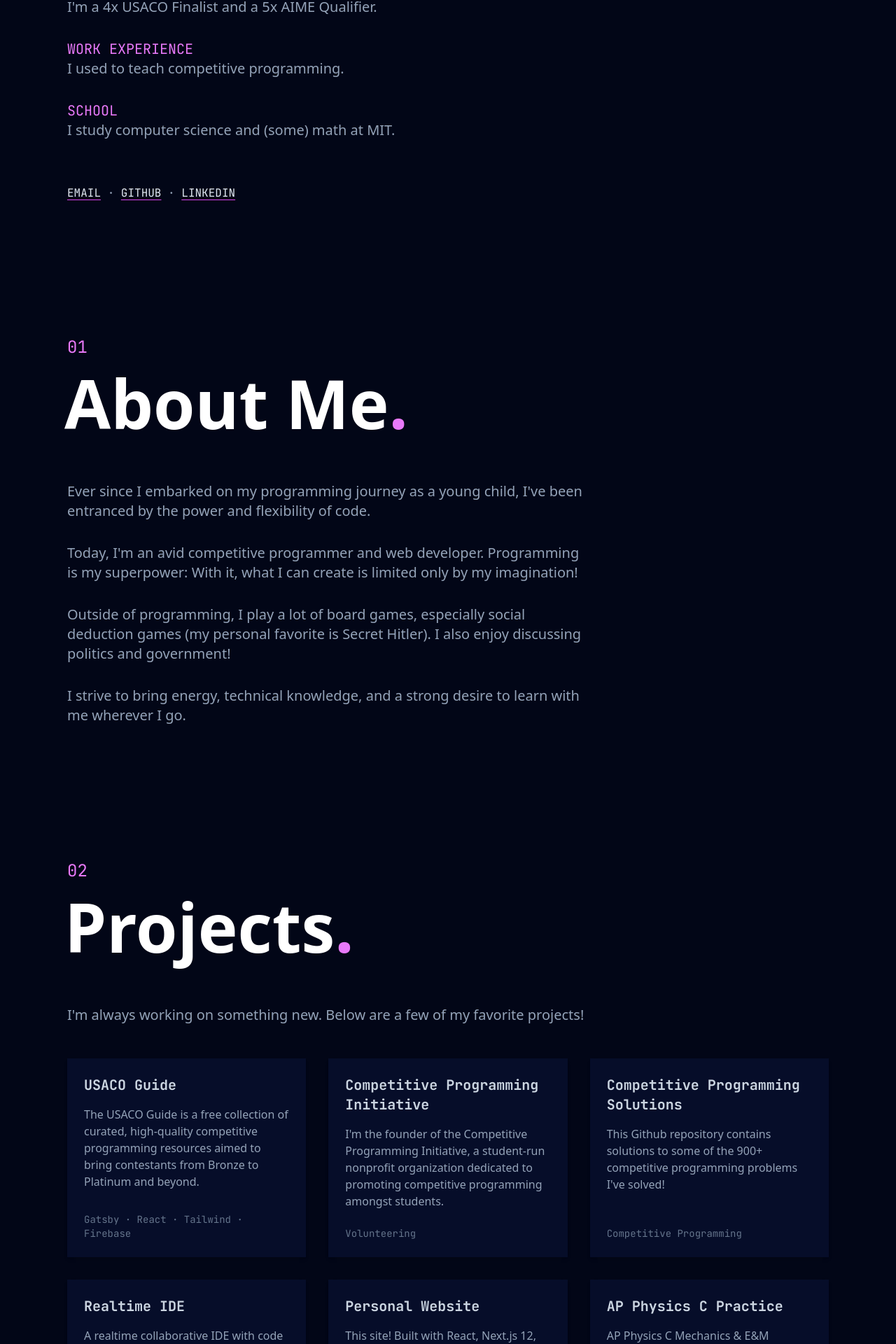
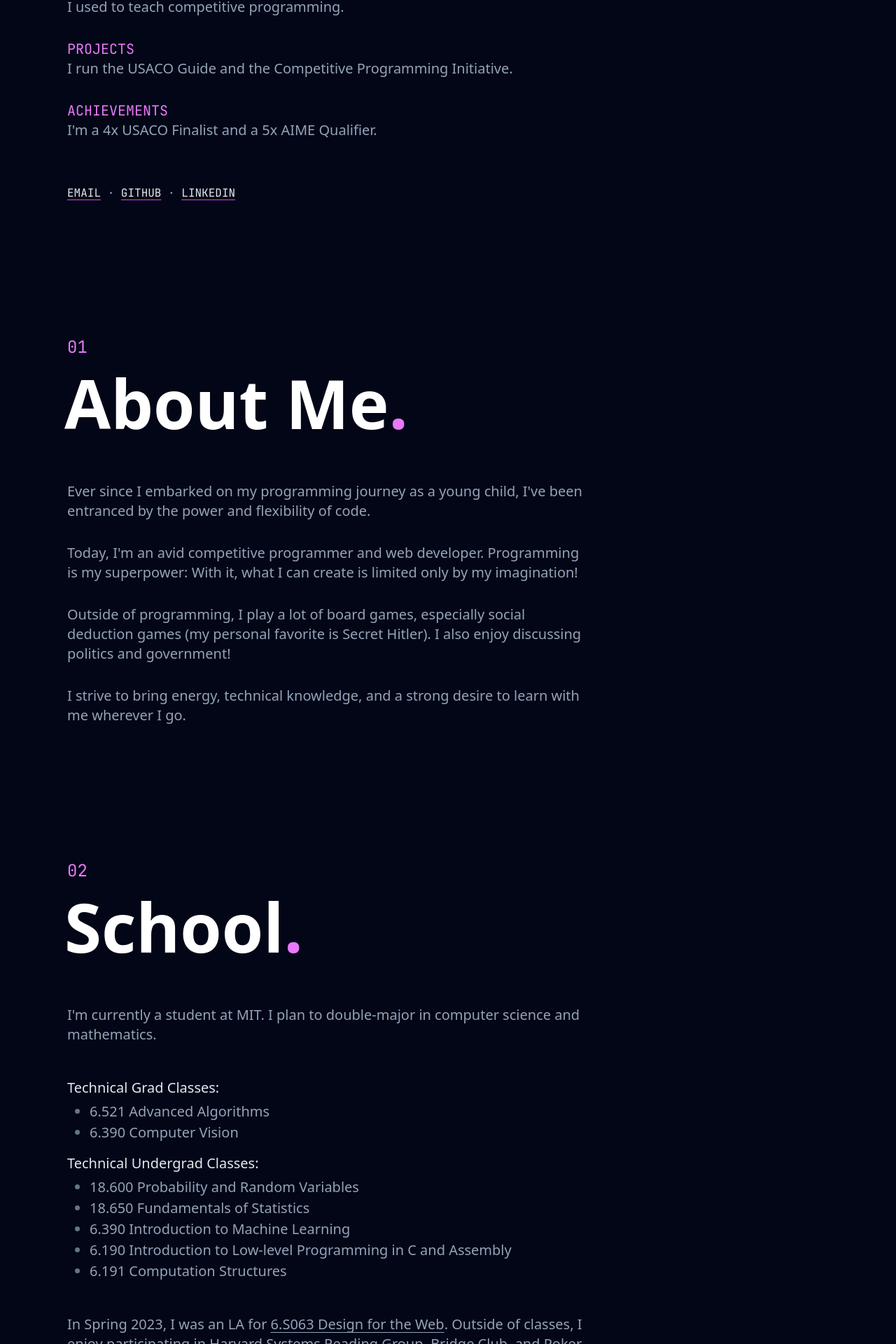
Before and after one commit to thecodingwizard/personal-website, a Next.js app: page / in a window 1280 px wide. Shown: the part 568-2488 px from the top of the page at 70% size. Built offline with nearby package versions, Linux system fonts and the light colour scheme; a web font is replaced by a local one.

Commit message:
update content

```diff
--- a/app/page.tsx
+++ b/app/page.tsx
@@ -29,17 +29,17 @@ export default function Home() {
 								I love programming, especially competitive programming and web development. I also
 								play a lot of board games and social deduction games like Secret Hitler!
 							</LinkToSection>
+							<LinkToSection title="School" href="school">
+								I study computer science and (some) math at MIT.
+							</LinkToSection>
+							<LinkToSection title="Work Experience" href="experience">
+								I used to teach competitive programming.
+							</LinkToSection>
 							<LinkToSection title="Projects" href="projects">
 								I run the USACO Guide and the Competitive Programming Initiative.
 							</LinkToSection>
 							<LinkToSection title="Achievements" href="achievements">
 								I'm a 4x USACO Finalist and a 5x AIME Qualifier.
-							</LinkToSection>
-							<LinkToSection title="Work Experience" href="experience">
-								I used to teach competitive programming.
-							</LinkToSection>
-							<LinkToSection title="School" href="school">
-								I study computer science and (some) math at MIT.
 							</LinkToSection>
 						</div>
 						<div className="h-6 md:h-8 xl:h-16"></div>
@@ -92,57 +92,8 @@ export default function Home() {
 					</div>
 				</div>
 
-				<div className={containerClasses} id="projects">
+				<div className={containerClasses} id="school">
 					<SectionTitle big accentText="02">
-						Projects
-					</SectionTitle>
-					<div className={sectionBodyClasses}>
-						<p>I'm always working on something new. Below are a few of my favorite projects!</p>
-					</div>
-					<div className="h-8 lg:h-12"></div>
-					<ProjectsList />
-				</div>
-
-				<div className={containerClasses} id="achievements">
-					<SectionTitle big accentText="03">
-						Achievements
-					</SectionTitle>
-					<Achievements />
-				</div>
-
-				<div className={containerClasses} id="experience">
-					<SectionTitle big accentText="04">
-						Work Experience
-					</SectionTitle>
-					<div className={sectionBodyClasses}>
-						<p>
-							I've taught USACO Gold Advanced at Alphastar Academy in summer 2020 and 2021, and
-							offered private USACO tutoring lessons for ~2 years. Though I am not currently taking
-							new students, please feel free to{' '}
-							<a href="https://classes.thecodingwizard.me/" className={fancyLinkClasses}>
-								sign up for my classes newsletter
-							</a>{' '}
-							for future class openings.
-						</p>
-						<p>
-							To view my software engineering work experience, please visit{' '}
-							<a href="https://www.linkedin.com/in/nathan-r-wang/" className={fancyLinkClasses}>
-								visit my Linkedin page
-							</a>
-							.
-						</p>
-						<a
-							href="https://www.linkedin.com/in/nathan-r-wang/"
-							className="inline-flex items-center justify-center px-6 py-3 border border-transparent text-base font-medium rounded-md text-white bg-slate-800 hover:bg-slate-700 md:py-4 md:text-lg md:px-8 transition"
-						>
-							View my Linkedin profile
-							<ChevronRightIcon className="ml-3 -mr-1 md:-mr-3 h-5 w-5" aria-hidden="true" />
-						</a>
-					</div>
-				</div>
-
-				<div className={containerClasses} id="school">
-					<SectionTitle big accentText="05">
 						School
 					</SectionTitle>
 					<div className={sectionBodyClasses}>
@@ -173,7 +124,11 @@ export default function Home() {
 					<div className="h-8 lg:h-12"></div>
 					<div className={sectionBodyClasses}>
 						<p>
-							Outside of classes, I enjoy participating in{' '}
+							In Spring 2023, I was an LA for{' '}
+							<a href="https://designftw.mit.edu/" target="_blank" className={linkClasses}>
+								6.S063 Design for the Web
+							</a>
+							. Outside of classes, I enjoy participating in{' '}
 							<a
 								href="https://notes.ekzhang.com/events/hsrg"
 								target="_blank"
@@ -211,6 +166,53 @@ export default function Home() {
 							,
 						</p>
 					</div>
+				</div>
+
+				<div className={containerClasses} id="experience">
+					<SectionTitle big accentText="03">
+						Work Experience
+					</SectionTitle>
+					<div className="text-slate-400 sm:text-lg lg:text-xl leading-relaxed max-w-prose">
+						<h2 className="text-slate-200 font-medium pb-1 lg:pb-1.5">Software Engineering:</h2>
+						<p>
+							To view my software engineering work experience, please visit{' '}
+							<a href="https://www.linkedin.com/in/nathan-r-wang/" className={fancyLinkClasses}>
+								visit my Linkedin page
+							</a>
+							.
+						</p>
+
+						<div className="h-8 lg:h-12"></div>
+
+						<h2 className="text-slate-200 font-medium pb-1 lg:pb-1.5">USACO Coaching:</h2>
+						<p>
+							I've taught USACO Gold Advanced at Alphastar Academy in summer 2020 and 2021, offered
+							private USACO tutoring lessons for ~2 years, and coached at USACO Camp 2023. Though I
+							am not currently taking new students, please feel free to{' '}
+							<a href="https://classes.thecodingwizard.me/" className={fancyLinkClasses}>
+								sign up for my classes newsletter
+							</a>{' '}
+							for future class openings.
+						</p>
+					</div>
+				</div>
+
+				<div className={containerClasses} id="projects">
+					<SectionTitle big accentText="04">
+						Projects
+					</SectionTitle>
+					<div className={sectionBodyClasses}>
+						<p>I'm always working on something new. Below are a few of my favorite projects!</p>
+					</div>
+					<div className="h-8 lg:h-12"></div>
+					<ProjectsList />
+				</div>
+
+				<div className={containerClasses} id="achievements">
+					<SectionTitle big accentText="05">
+						Achievements
+					</SectionTitle>
+					<Achievements />
 				</div>
 
 				<div className={containerClasses} id="contact">
--- a/components/Index/ProjectsList.tsx
+++ b/components/Index/ProjectsList.tsx
@@ -40,7 +40,7 @@ export const ProjectsList = () => (
 			link="https://github.com/thecodingwizard/personal-website"
 			tags={['Svelte', 'SvelteKit', 'Tailwind']}
 		>
-			This site! Built with React, Next.js 12, and Tailwind CSS.
+			This site! Built with React, Next.js, and Tailwind CSS.
 		</Card>
 		<Card title="AP Physics C Practice" link="https://apc-practice.vercel.app/" tags={['Svelte']}>
 			AP Physics C Mechanics & E&M practice questions, scraped from CollegeBoard.
```
